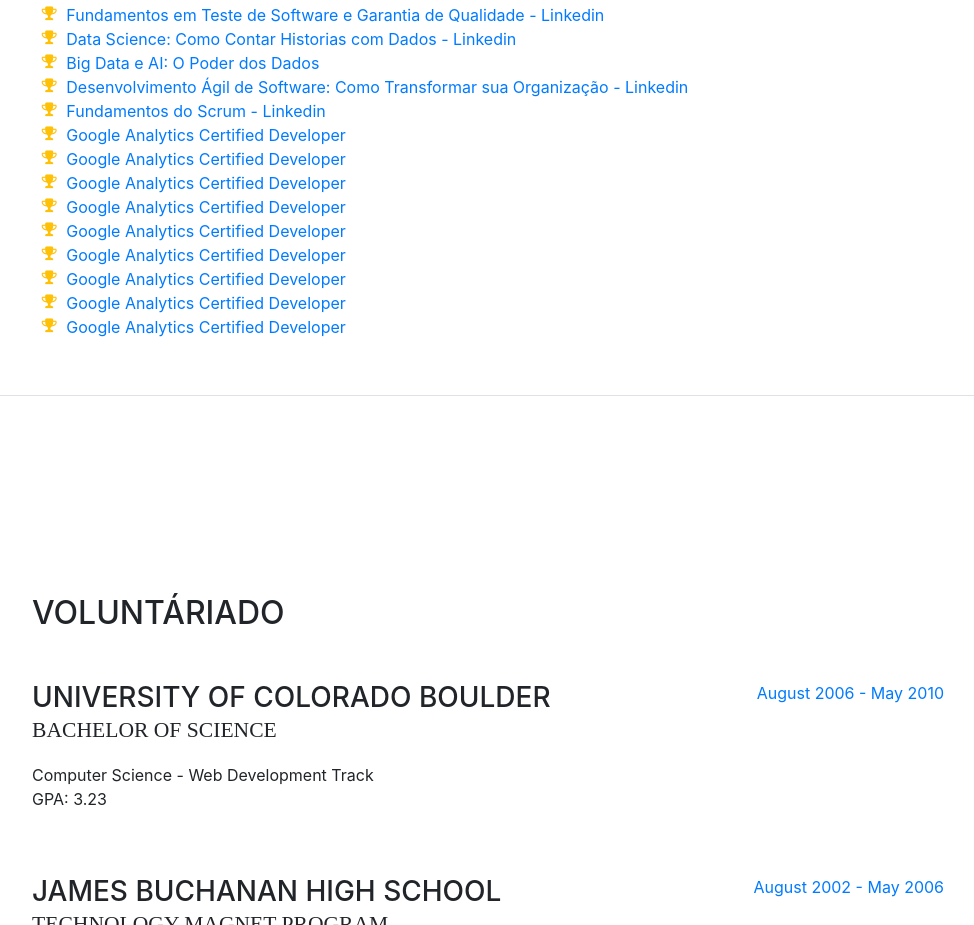
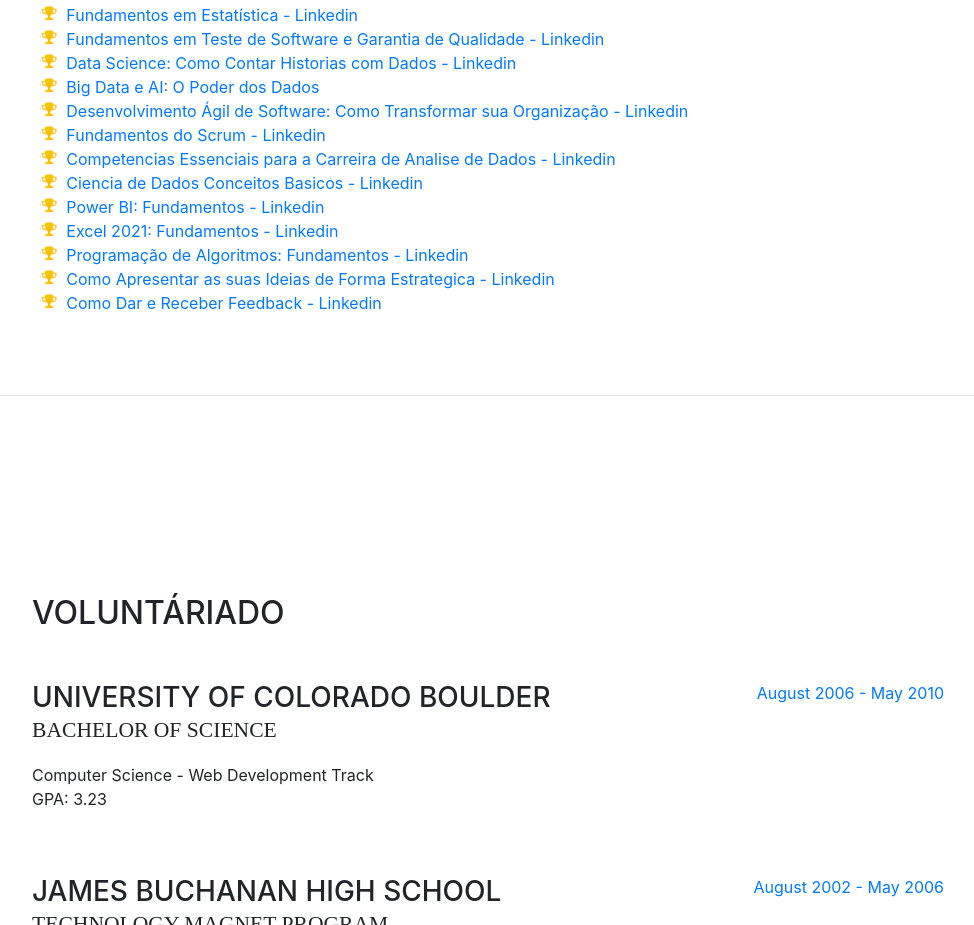
Before and after one commit to gabrielmatina/gabrielmatina.github.io, a website with bundled scripts: page index.html in a window 1280 px wide. Shown: the part 3434-4359 px from the top of the page, without its empty margins (288-1262 px from the left). Built offline with nearby package versions, Linux system fonts and the light colour scheme; a web font is replaced by a local one.

Commit message:
:sparkles: feat: Concluindo a parte de Cursos e Certificados

```diff
--- a/index.html
+++ b/index.html
@@ -473,41 +473,32 @@
           </li>
           <li>
             <i class="fa-li fa fa-trophy text-warning"></i>
-            <a href="./Certificados/" target="_blank" title="YouTube">Google Analytics Certified Developer</a>
+            <a href="./Certificados/Linkedin/1Introducao as Competencias Essenciais para a Carreira de Analise de Dados - Linkedin.pdf" target="_blank" title="Competencias Essenciais para a Carreira de Analise de Dados">Competencias Essenciais para a Carreira de Analise de Dados - Linkedin</a>
           </li>
           <li>
             <i class="fa-li fa fa-trophy text-warning"></i>
-            <a href="./Certificados/" target="_blank" title="YouTube">Google Analytics Certified Developer</a>
+            <a href="./Certificados/Linkedin/1Introducao a Ciencia de Dados Conceitos Basicos - Linkedin.pdf" target="_blank" title="Ciencia de Dados Conceitos Basicos">Ciencia de Dados Conceitos Basicos - Linkedin</a>
           </li>
           <li>
             <i class="fa-li fa fa-trophy text-warning"></i>
-            <a href="./Certificados/" target="_blank" title="YouTube">Google Analytics Certified Developer</a>
+            <a href="./Certificados/Linkedin/1Power BI Formacao Basica - Linkedin.pdf" target="_blank" title="Power BI: Fundamentos - Linkedin">Power BI: Fundamentos - Linkedin</a>
           </li>
           <li>
             <i class="fa-li fa fa-trophy text-warning"></i>
-            <a href="./Certificados/" target="_blank" title="YouTube">Google Analytics Certified Developer</a>
+            <a href="./Certificados/Linkedin/1Excel 2021 Formacao Basica - Linkedin.pdf" target="_blank" title="Excel 2021: Fundamentos">Excel 2021: Fundamentos - Linkedin</a>
           </li>
           <li>
             <i class="fa-li fa fa-trophy text-warning"></i>
-            <a href="./Certificados/" target="_blank" title="YouTube">Google Analytics Certified Developer</a>
+            <a href="./Certificados/Linkedin/1CertificadoDeConclusao_Fundamentos de Programacao Algoritmos.pdf" target="_blank" title="Programação de Algoritmos: Fundamentos - Linkedin">Programação de Algoritmos: Fundamentos - Linkedin</a>
           </li>
           <li>
             <i class="fa-li fa fa-trophy text-warning"></i>
-            <a href="./Certificados/" target="_blank" title="YouTube">Google Analytics Certified Developer</a>
+            <a href="./Certificados/Linkedin/1Como Apresentar as suas Ideias de Forma Estrategica - Linkedin.pdf" target="_blank" title="Como Apresentar as suas Ideias de Forma Estrategica">Como Apresentar as suas Ideias de Forma Estrategica - Linkedin</a>
           </li>
           <li>
             <i class="fa-li fa fa-trophy text-warning"></i>
-            <a href="./Certificados/" target="_blank" title="YouTube">Google Analytics Certified Developer</a>
+            <a href="./Certificados/Linkedin/1Como Dar e Receber Feedback - Linkedin.pdf" target="_blank" title="Como Dar e Receber Feedback">Como Dar e Receber Feedback - Linkedin</a>
           </li>
-          <li>
-            <i class="fa-li fa fa-trophy text-warning"></i>
-            <a href="./Certificados/" target="_blank" title="YouTube">Google Analytics Certified Developer</a>
-          </li>
-          <li>
-            <i class="fa-li fa fa-trophy text-warning"></i>
-            <a href="./Certificados/" target="_blank" title="YouTube">Google Analytics Certified Developer</a>
-          </li>
-
         </ul>
       </div>
     </section>
```
